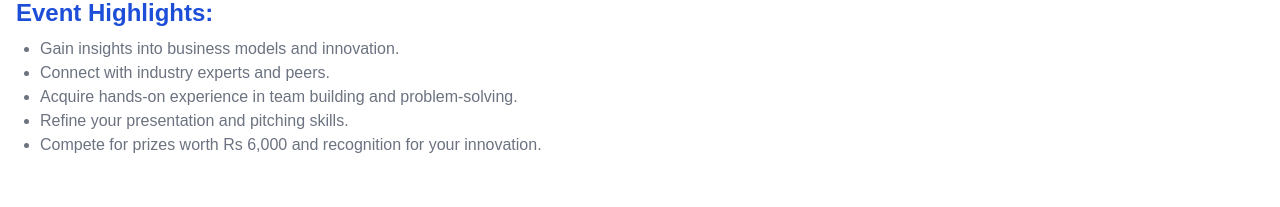
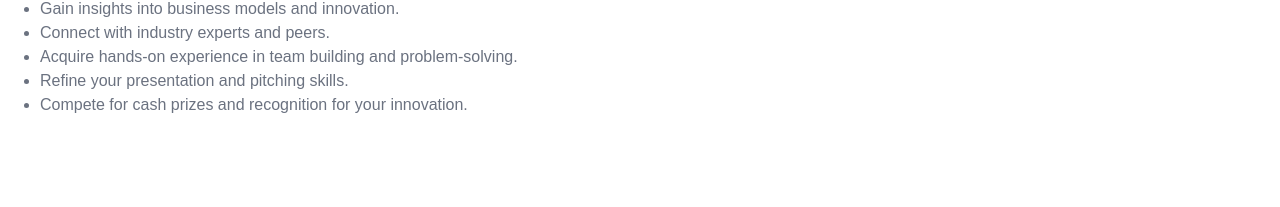
Before and after one commit to AkashSasikumar47/ieee-concepto-webiste, a Next.js app: page /About in a window 1280 px wide. Shown: the part 975-1182 px from the top of the page. Built offline with nearby package versions, Linux system fonts and the light colour scheme.

Commit message:
Update Workflow.tsx

```diff
--- a/components/Workflow/Workflow.tsx
+++ b/components/Workflow/Workflow.tsx
@@ -5,7 +5,7 @@ const Workflow = () => {
         <section className="py-16 mb-16">
             <div className="container mx-auto px-4 max-w-screen-xl">
                 <div className="text-center">
-                    <h2 className="text-3xl md:text-4xl font-semibold text-black mb-16">Event Flow</h2>
+                    <h2 className="text-3xl md:text-4xl font-semibold text-black mb-6">Event Flow</h2>
                 </div>
                 {/* Day 1 */}
                 <div className="event-card bg-white border border-blue-700 rounded-lg p-6 shadow-lg mb-8 text-black">
@@ -51,7 +51,7 @@ const Workflow = () => {
                     <li>Connect with industry experts and peers.</li>
                     <li>Acquire hands-on experience in team building and problem-solving.</li>
                     <li>Refine your presentation and pitching skills.</li>
-                    <li>Compete for prizes worth Rs 6,000 and recognition for your innovation.</li>
+                    <li>Compete for cash prizes and recognition for your innovation.</li>
                 </ul>
             </div>
         </section>
```
